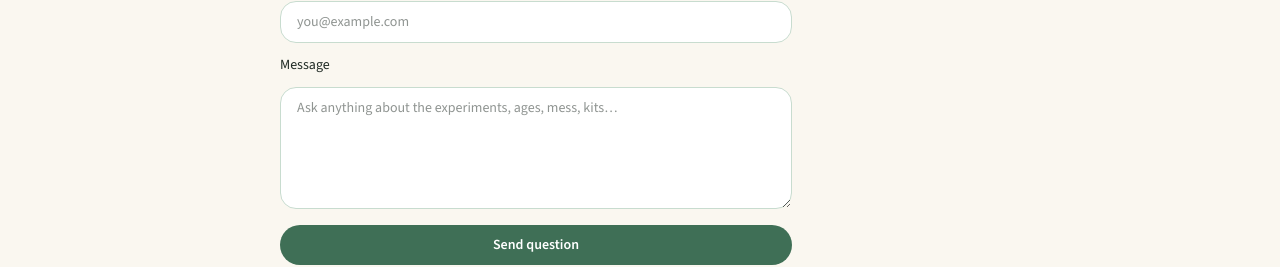
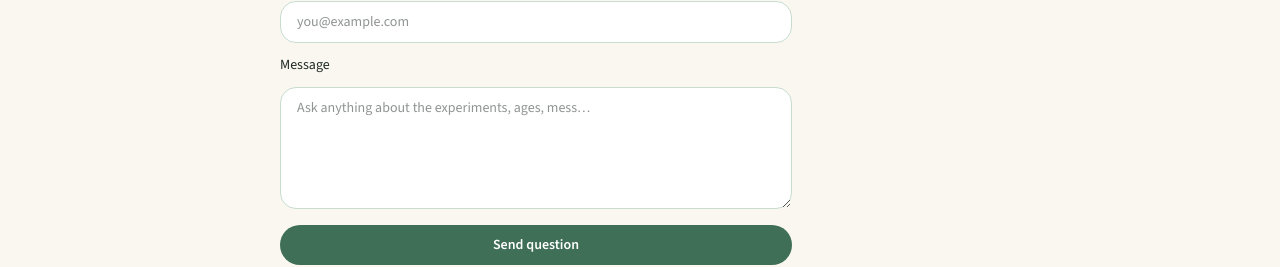
Before and after one commit to Nicolas-dovetta/little-lab-web, a Next.js app: page /about in a window 1280 px wide. Shown: the part 1442-1709 px from the top of the page. Built offline with nearby package versions, Linux system fonts and the light colour scheme.

Commit message:
contact placeholder: drop kits

```diff
--- a/src/components/ContactForm.tsx
+++ b/src/components/ContactForm.tsx
@@ -77,7 +77,7 @@ export function ContactForm({ source = "about" }: { source?: string }) {
         required
         value={message}
         onChange={(e) => setMessage(e.target.value)}
-        placeholder="Ask anything about the experiments, ages, mess, kits…"
+        placeholder="Ask anything about the experiments, ages, mess…"
         maxLength={2000}
         rows={5}
         className="rounded-2xl border border-sage-200 bg-white px-4 py-2.5 text-sm outline-none ring-sage-400 focus:ring-2"
```
